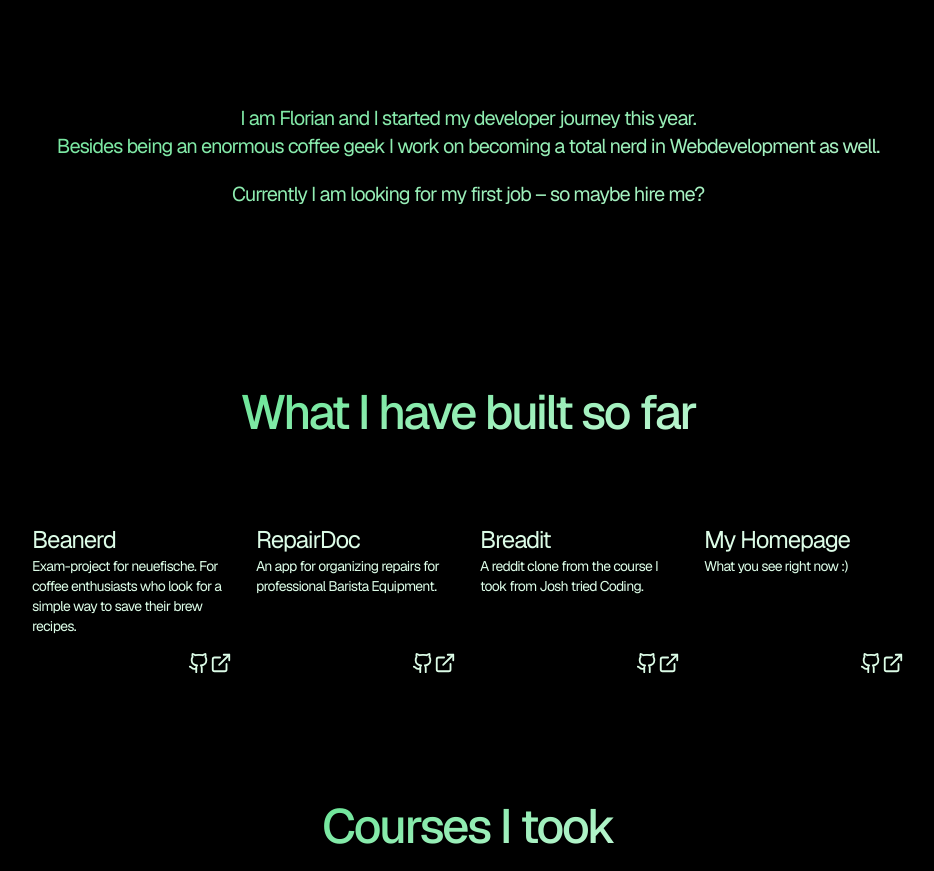
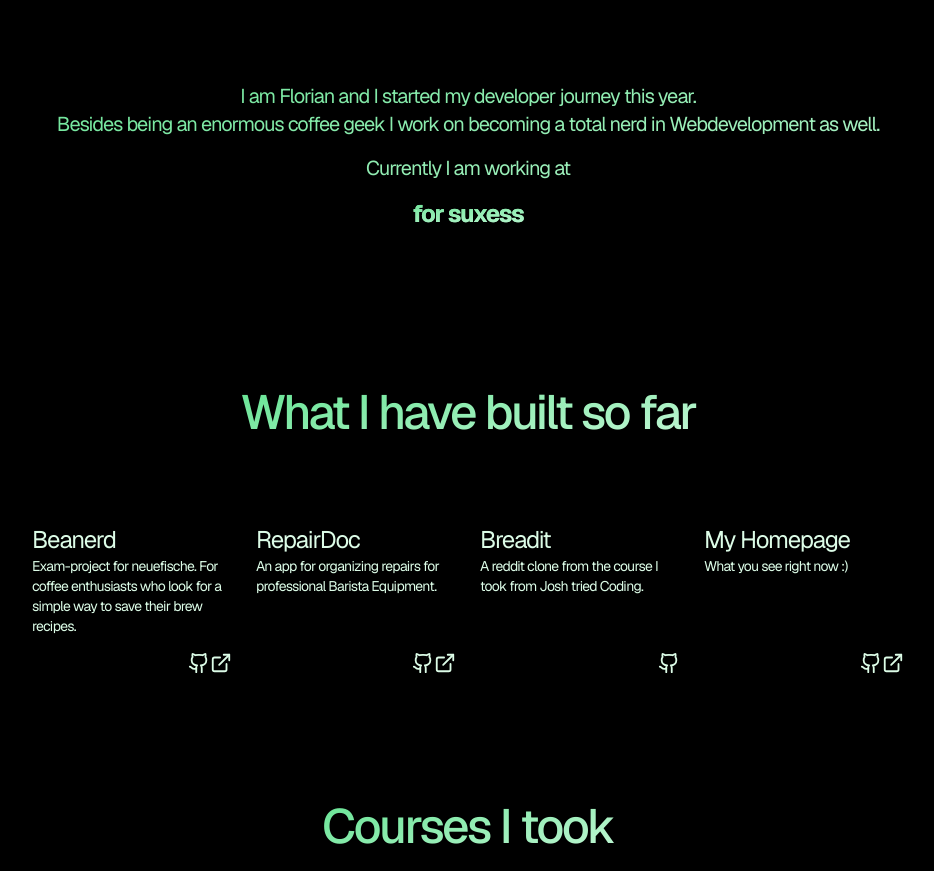
Before and after one commit to florianblaschke/webflowingdev, a Next.js app: page / in a window 1280 px wide. Shown: the part 500-1371 px from the top of the page, without its empty margins (172-1106 px from the left). Built offline with nearby package versions, Linux system fonts and the light colour scheme.

Commit message:
add: working at

```diff
--- a/src/components/Greeting.tsx
+++ b/src/components/Greeting.tsx
@@ -1,5 +1,7 @@
 "use client";
 import { motion } from "framer-motion";
+import { buttonVariants } from "./ui/Button";
+import { cn } from "@/lib/utils";
 
 export default function Greeting() {
   return (
@@ -43,9 +45,14 @@ export default function Greeting() {
         </h2>
         Besides being an enormous coffee geek I work on becoming a total nerd in
         Webdevelopment as well.
-        <p className="pt-5">
-          Currently I am looking for my first job – so maybe hire me?
-        </p>
+        <p className="py-4">Currently I am working at </p>
+        <a
+          className="font-bold text-2xl w-96 text-gradient bg-gradient-to-br from-green-400 to-green-100 bg-clip-text text-transparent"
+          target="blank"
+          href="https://www.forsuxess.de"
+        >
+          for suxess
+        </a>
       </article>
     </section>
   );
--- a/src/components/Projects.tsx
+++ b/src/components/Projects.tsx
@@ -1,6 +1,5 @@
 import { projects } from "@/lib/techstack";
 import { ExternalLink, GithubIcon } from "lucide-react";
-import Link from "next/link";
 
 export default function Projects() {
   return (
@@ -23,14 +22,16 @@ export default function Projects() {
               </p>
               <div className="flex self-end">
                 <span className=" text-green-100">
-                  <Link href={entry.repo} target="_blank">
+                  <a href={entry.repo} target="_blank">
                     <GithubIcon size={22} />
-                  </Link>
+                  </a>
                 </span>
                 <span className=" text-green-100">
-                  <Link href={entry.site} target="_blank">
-                    <ExternalLink size={22} />
-                  </Link>
+                  {entry.site && (
+                    <a href={entry.site} target="_blank">
+                      <ExternalLink size={22} />
+                    </a>
+                  )}
                 </span>
               </div>
             </li>
--- a/src/lib/techstack.ts
+++ b/src/lib/techstack.ts
@@ -45,7 +45,7 @@ export const techstack: {
 export const projects: {
   name: string;
   desc: string;
-  site: string;
+  site?: string;
   repo: string;
 }[] = [
   {
@@ -63,7 +63,7 @@ export const projects: {
   {
     name: "Breadit",
     desc: "A reddit clone from the course I took from Josh tried Coding.",
-    site: "https://breadit-clone-eight.vercel.app/",
+    site: "",
     repo: "https://github.com/florianblaschke/breadit_clone",
   },
   {
@@ -72,12 +72,6 @@ export const projects: {
     site: "https://webdevflow.de",
     repo: "https://github.com/florianblaschke/webflowingdev",
   },
-  /*   {
-    name: "FakeTube",
-    desc: "Built this for practice with tailwind.css",
-    site: "https://faketube-drab.vercel.app/",
-    repo: "https://github.com/florianblaschke/faketube",
-  }, */
 ];
 
 export const courses: {
```
